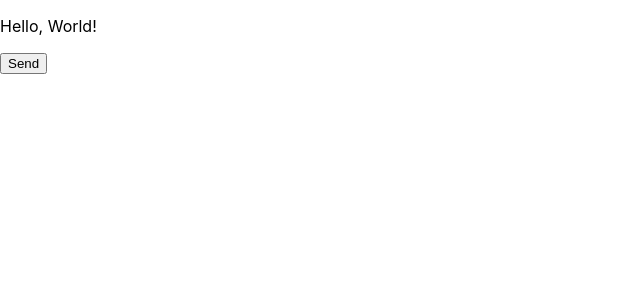
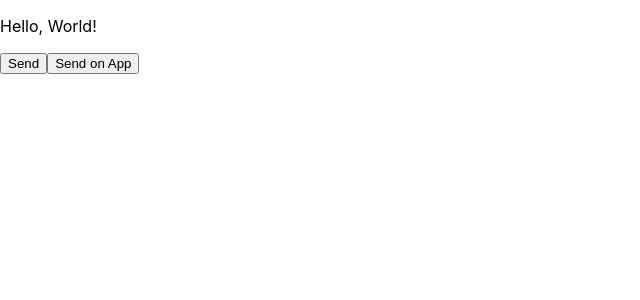
Before and after one commit to lopez-tomas/learning-react, a React (Create React App) app in the folder my-app/: page / in a window 1280 px wide. Shown: the top 300 px of the page, without its empty margins (0-640 px from the left). Built offline with nearby package versions, Linux system fonts and the light colour scheme.

Commit message:
feat: when is rendered a component?

```diff
--- a/my-app/src/App.js
+++ b/my-app/src/App.js
@@ -1,4 +1,15 @@
 import { Component } from 'react'
+
+class Button extends Component {
+	render() {
+		console.log('running render method of button');
+		return (
+			<button>
+				Send
+			</button>
+		)
+	}
+}
 
 class App extends Component { // we must extend 'Component' to use 'setState'
 	state = { // it must ALWAYS be called 'state'
@@ -9,11 +20,12 @@ class App extends Component { // we must extend 'Component' to use 'setState'
 		return (
 			<div>
 				<p>Hello, World!</p>
+				<Button/>
 				<button
 					className={`${this.state.value}`}
 					onClick={() => this.setState({  value: 2 })} // refresh 'state'
 				>
-					Send
+					Send on App
 				</button>
 			</div>
 		)
```
